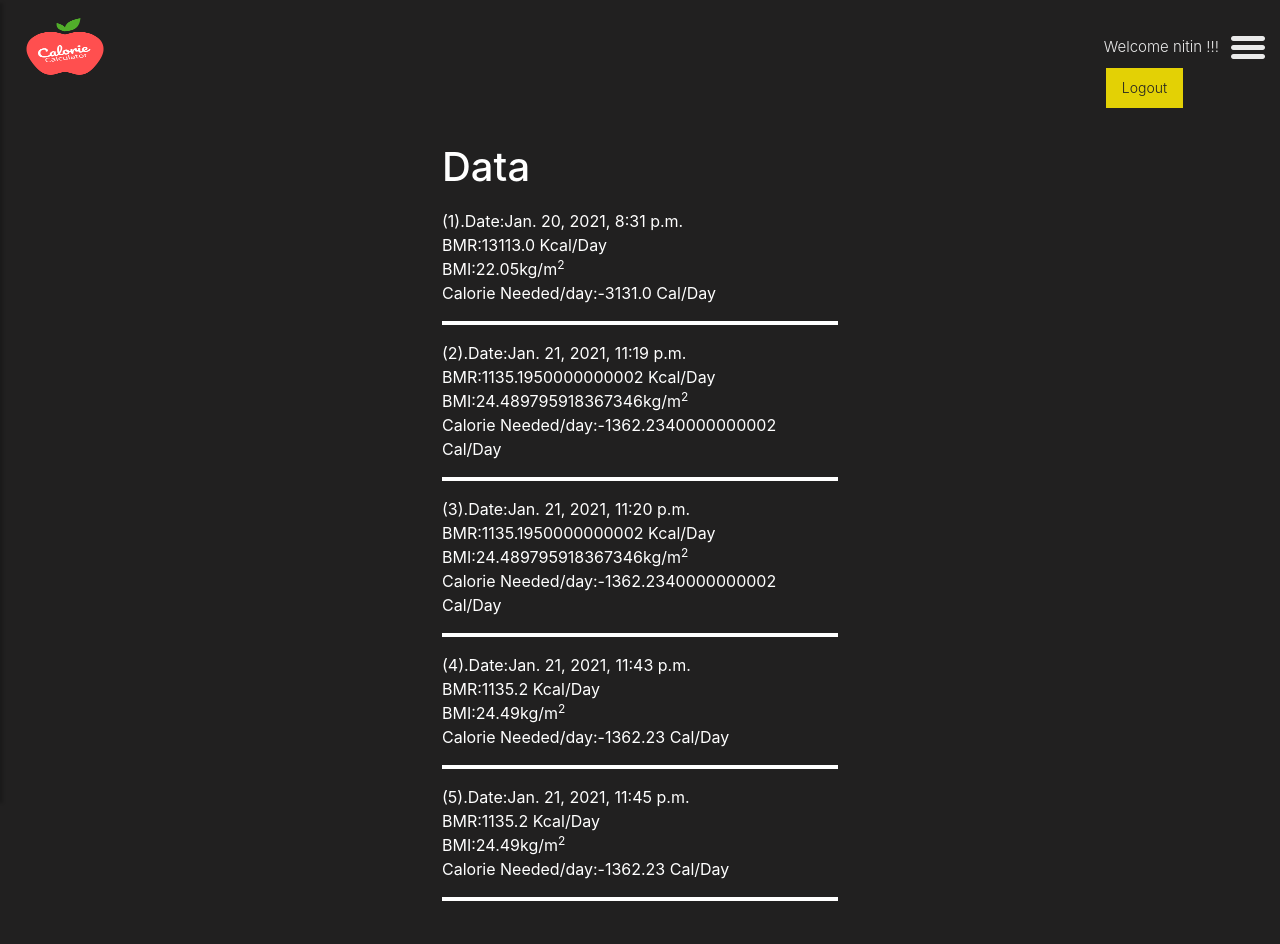
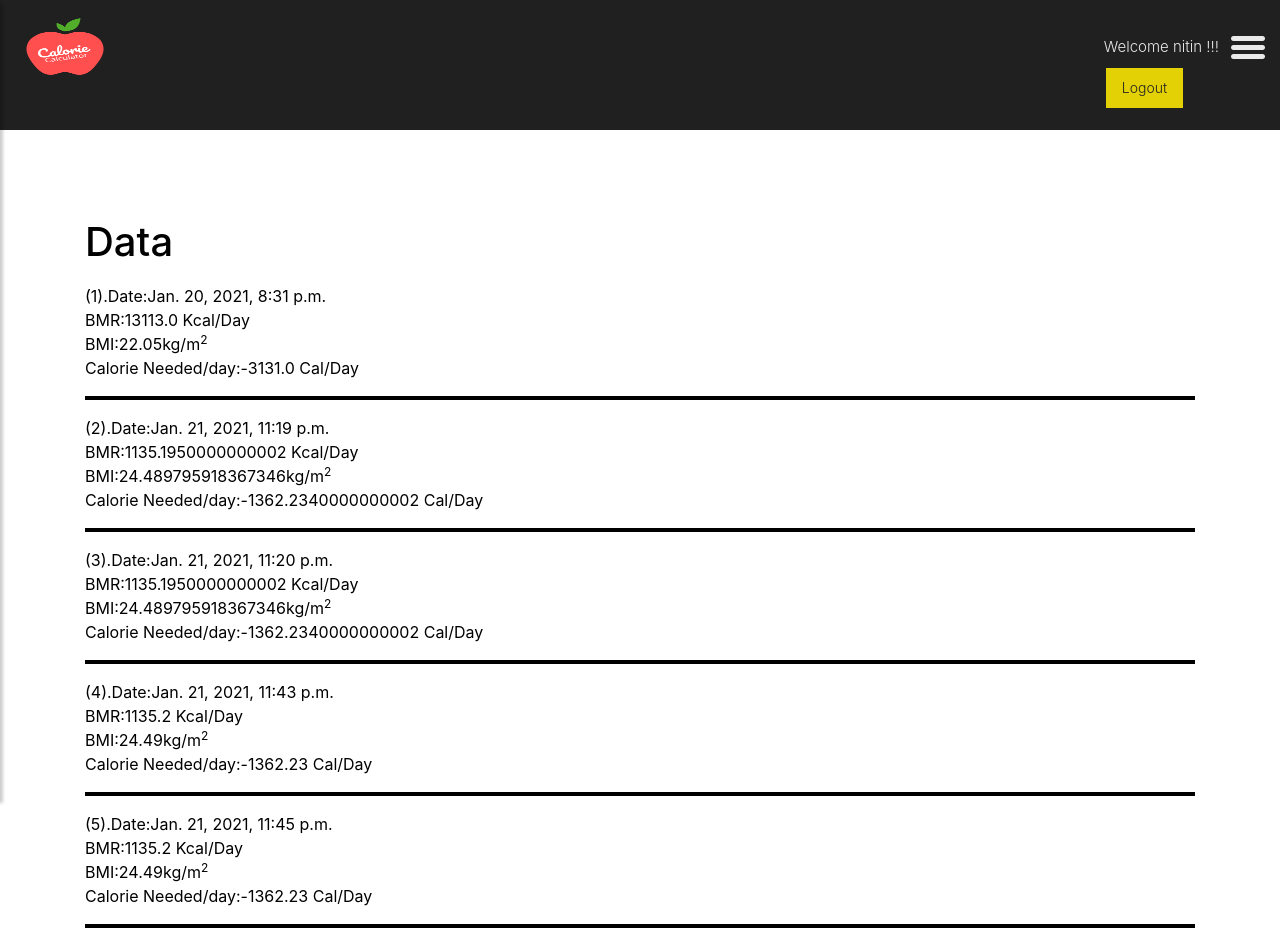
Before and after one commit to Nitindrdarker/CalorieCounter, a Django app: page /results in a window 1280 px wide. Before the commit the page ends 901 px from the top, so only its background shows below. Run offline with Django 3.2, Linux system fonts and the light colour scheme; a user stored in the database is signed in; data comes from the database, SQL or seed files in the repository; both versions use the stored data as it was after the commit; some libraries are stand-ins or nearby versions.

Commit message:
final commit

```diff
--- a/Counter/models.py
+++ b/Counter/models.py
@@ -5,7 +5,7 @@ class Profile(models.Model):
     user = models.ForeignKey(User, on_delete=models.CASCADE)
     bmr = models.FloatField()
     res = models.FloatField()
-    bmi = models.FloatField(default=22.05)
-    date = models.DateTimeField(default=datetime.now(), blank=True)
+    bmi = models.FloatField(default=24.50)
+    date = models.DateTimeField( default=datetime.now, blank=True)
     def __str__(self):
         return self.user.username
--- a/Counter/views.py
+++ b/Counter/views.py
@@ -55,7 +55,10 @@ def home(request):
             bmr = 655.1 + (9.563 * weight) + (1.85 * height) - (4.676 * age)
             res = bmr * float(exercise)
         if request.user.is_authenticated:
-            profile = Profile.objects.create(user=request.user, bmr = bmr, res=res, bmi = bmi)
+            bmr = "{:.2f}".format(bmr)
+            res="{:.2f}".format(res)
+            bmi = "{:.2f}".format(bmi)
+            profile = Profile.objects.create(user=request.user, bmr = bmr , res = res, bmi = bmi)
             profile.save()
         return render(request, 'home.html', {'bmr':bmr, 'res':res, 'bmi':bmi})
 
--- a/templates/results.html
+++ b/templates/results.html
@@ -1,21 +1,22 @@
 {% extends "base.html" %}
 {% block body %}
 {% load static %}
-<div class="slider_section">
-    <div class="container">
-        <div class="row">
-            <div class="col-md-12"><br><br>
-                <div class='container' style=" padding: 2px; width: 400px;">
-                        <h1 style="color: white;">Data</h1>
+
+<div class="about">
+    <div class="container" style="margin-top: 10%;">
+      <div class="row">
+         <div class="col-md-12">
+                        <h1 style="color: black;">Data</h1>
                         <ol>
                             {% for i in profile %}
-                            <li style="color: white;">({{forloop.counter}}).Date:{{i.date}}<br>BMR:{{ i.bmr }} Kcal/Day<br>BMI:{{i.bmi}}kg/m<sup>2</sup> <br>Calorie Needed/day:-{{i.res}} Cal/Day</li>
-                            <hr style="border: 2px white solid;">
+                            <li style="color: black;">({{forloop.counter}}).Date:{{i.date}}<br>BMR:{{ i.bmr }} Kcal/Day<br>BMI:{{i.bmi}}kg/m<sup>2</sup> <br>Calorie Needed/day:-{{i.res}} Cal/Day</li>
+                            <hr style="border: 2px black solid;">
                             {% endfor %}
                         </ol>
+                    </div>
                 </div>
-            </div>
+
         </div>
     </div>
-</div>
+
 {% endblock %}
```
Also changed, not shown: db.sqlite3.
